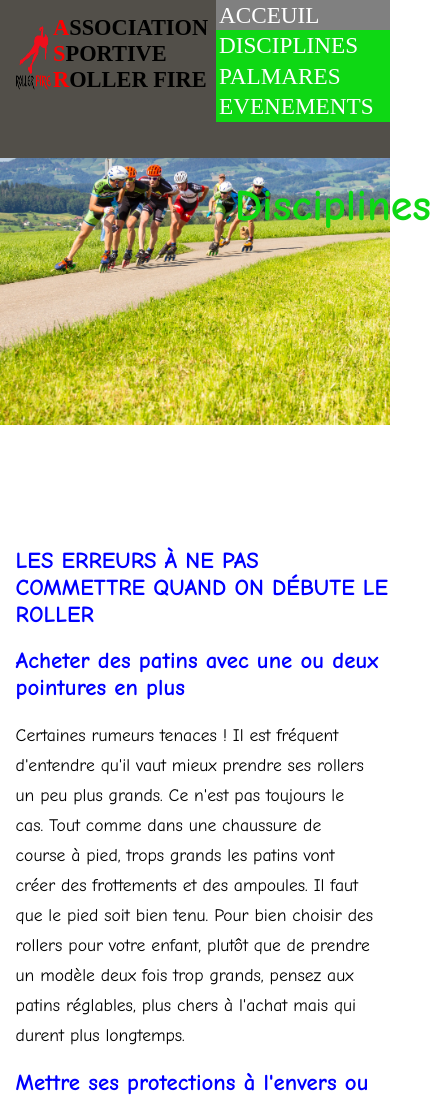
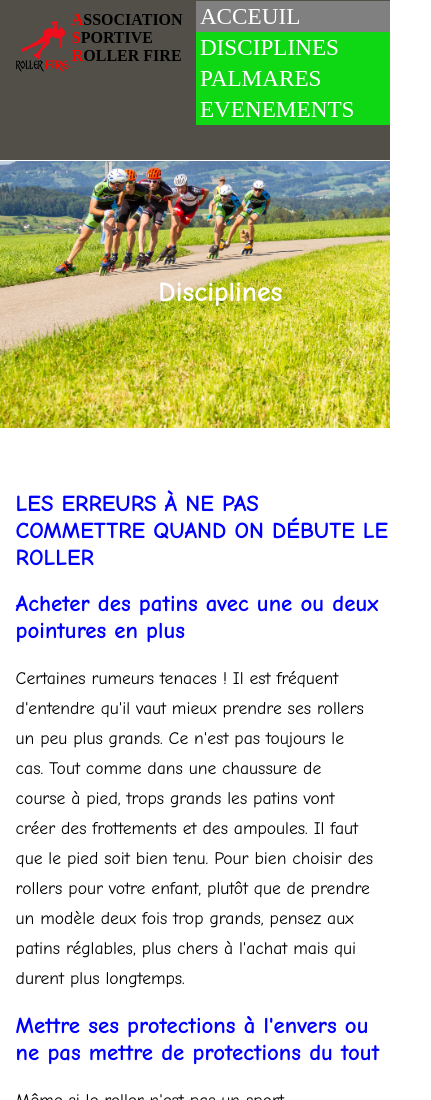
Before and after one commit to chaka2020/rollerfirewebite, a plain HTML site: page rollerfirewebsite/index.html in a window 390 px wide. Shown: the top 1100 px of the page, 431 px wide, since content can reach past the window. Drawn offline with Linux system fonts and the light colour scheme.

Commit message:
Add files via upload

```diff
--- a/rollerfirewebsite/work.css
+++ b/rollerfirewebsite/work.css
@@ -2,6 +2,7 @@ body{
 	background: white;
 	width: 100%;
 	margin: 0 auto;
+	padding: 0 auto;
 
 }
 
@@ -12,6 +13,12 @@ header{
 	font-family: "Agency FB", "Times New Roman", sans-serif;
 	padding-left: 2%;
 	height: 180px;
+}
+
+h1{
+   	font-size: 2rem;
+	font-family: "Agency FB", "Times New Roman", sans-serif;
+
 }
 header img{
 	width: 10%;
@@ -165,8 +172,15 @@ nav li li{
 {
 
     header img{
-      width: 10%;
-      height: 100px;
+      width: 15%;
+      height: 80px;
+    }
+
+    h1{
+    	font-size: 1rem;
+	   font-family: "Agency FB", "Times New Roman", sans-serif;
+	   height: 150px;
+
     }
 
 
@@ -189,9 +203,13 @@ nav li li{
     #section1 h2:after{
     	content: "Disciplines";
     	font-family: "Agency FB","Comic Sans MS","Times New Roman",sans-serif;
-    	font-size: 250%;
-    	color: #0ed814;
+    	font-size: 158%;
+    	color: white;
     	visibility: visible;
+    	display: block;
+    	float: left;
+        padding-left: 1%;
+	    padding-top: 40%;
 
 
     }
@@ -202,7 +220,7 @@ nav li li{
 		background: url('inline-4039073_1920.jpg');
 		background-size: 100%;
 		background-repeat: no-repeat;
-		margin-bottom: 10px;
+		display: block;
 
 	}
 
@@ -214,8 +232,10 @@ nav li li{
 
 		background: none;
 		width: 100%;
-		display: inline;
 		margin-top: 10px;
+		display: block;
+		padding-top: 1px;
+
 	}
 
 	#section2 h2{
@@ -247,7 +267,7 @@ nav li li{
 		flex-direction: column;
 		border: none;
 		margin-top: -160px;
-    margin-left: 45%;
+    margin-left: 40%;
 
 	}
 	nav li{
@@ -262,10 +282,9 @@ nav li li{
 	width: 96%;
 	background: #524f49;
 	display: flex;
-	font-size: 70%;
-	font-family: "Agency FB", "Times New Roman", sans-serif;
 	padding-left: 4%;
 	height: 160px;
+	margin-bottom: 1px;
 	}
 
 	#section2 a{
```
